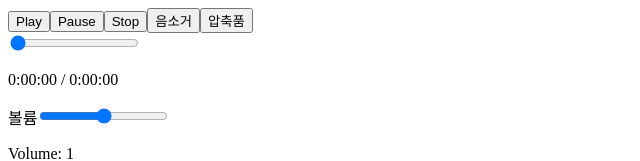
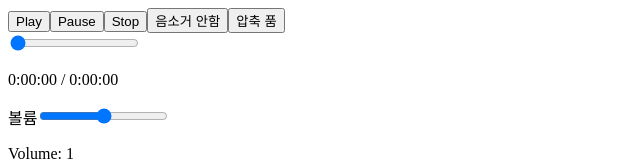
Before and after one commit to Lee-Siyoung/WebAudioApi, a Vue app: page / in a window 1280 px wide. Shown: the top 161 px of the page, without its empty margins (0-640 px from the left). Built offline with nearby package versions, Linux system fonts and the light colour scheme; no server answers.

Commit message:
이름 변경

```diff
--- a/src/App.vue
+++ b/src/App.vue
@@ -3,10 +3,12 @@
     <button @click="play">Play</button>
     <button @click="pause">Pause</button>
     <button @click="stop">Stop</button>
-    <button @click="mute">{{ state.isMute ? "음소거해제" : "음소거" }}</button>
+    <button @click="mute">
+      {{ state.isMute ? "음소거 중" : "음소거 안함" }}
+    </button>
 
     <button @click="Compression">
-      {{ state.isCompressionActive ? "압축" : "압축품" }}
+      {{ state.isCompressionActive ? "압축" : "압축 품" }}
     </button>
     <div>
       <input
```
